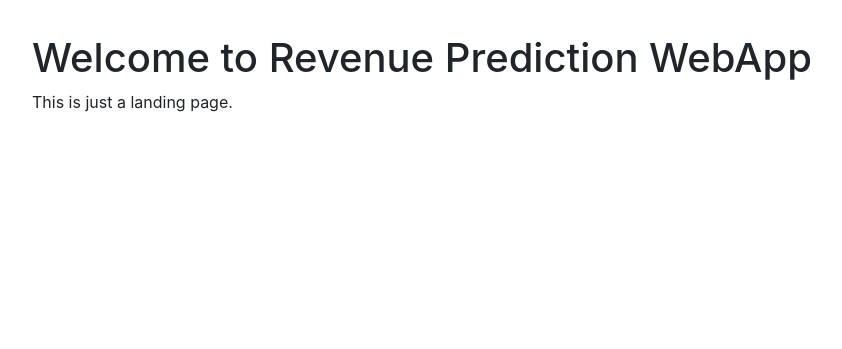
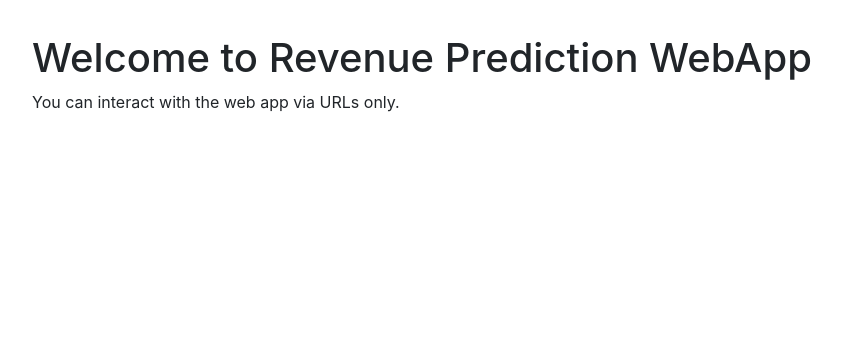
Before and after one commit to NawasNaziru/IBM-AI-ENTERPRISE-WORKFLOW-CAPSTONE-PROJECT, a Flask app: page / in a window 1280 px wide. Shown: the part 71-420 px from the top of the page, without its empty margins (53-895 px from the left). Run offline with Flask 2, Linux system fonts and the light colour scheme; some libraries are stand-ins or nearby versions.

Commit message:
Update index.html

```diff
--- a/templates/index.html
+++ b/templates/index.html
@@ -3,6 +3,6 @@
 {% block content %}
 <h1 class="mt-5">Welcome to Revenue Prediction WebApp</h1>
 
-This is just a landing page.
+You can interact with the web app via URLs only.
 
 {% endblock %}
```
